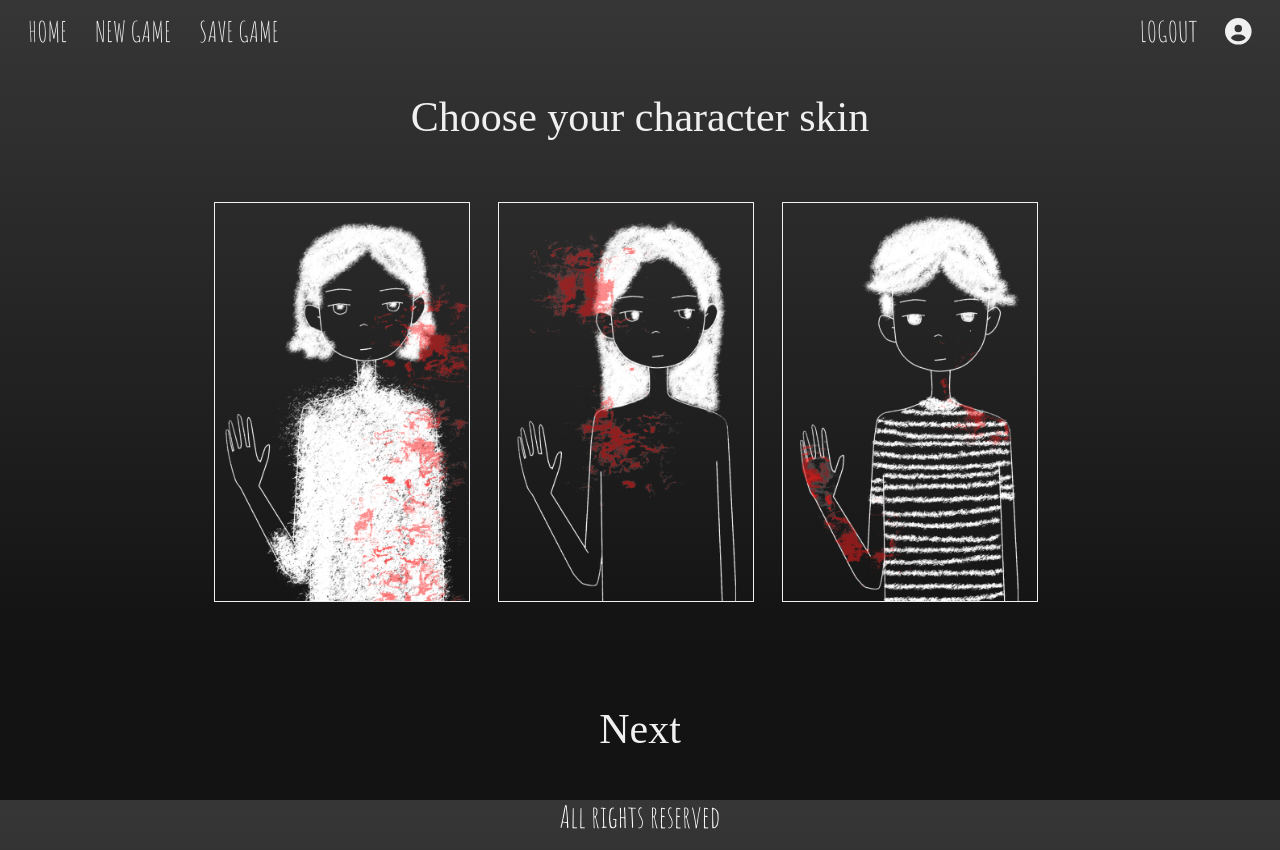
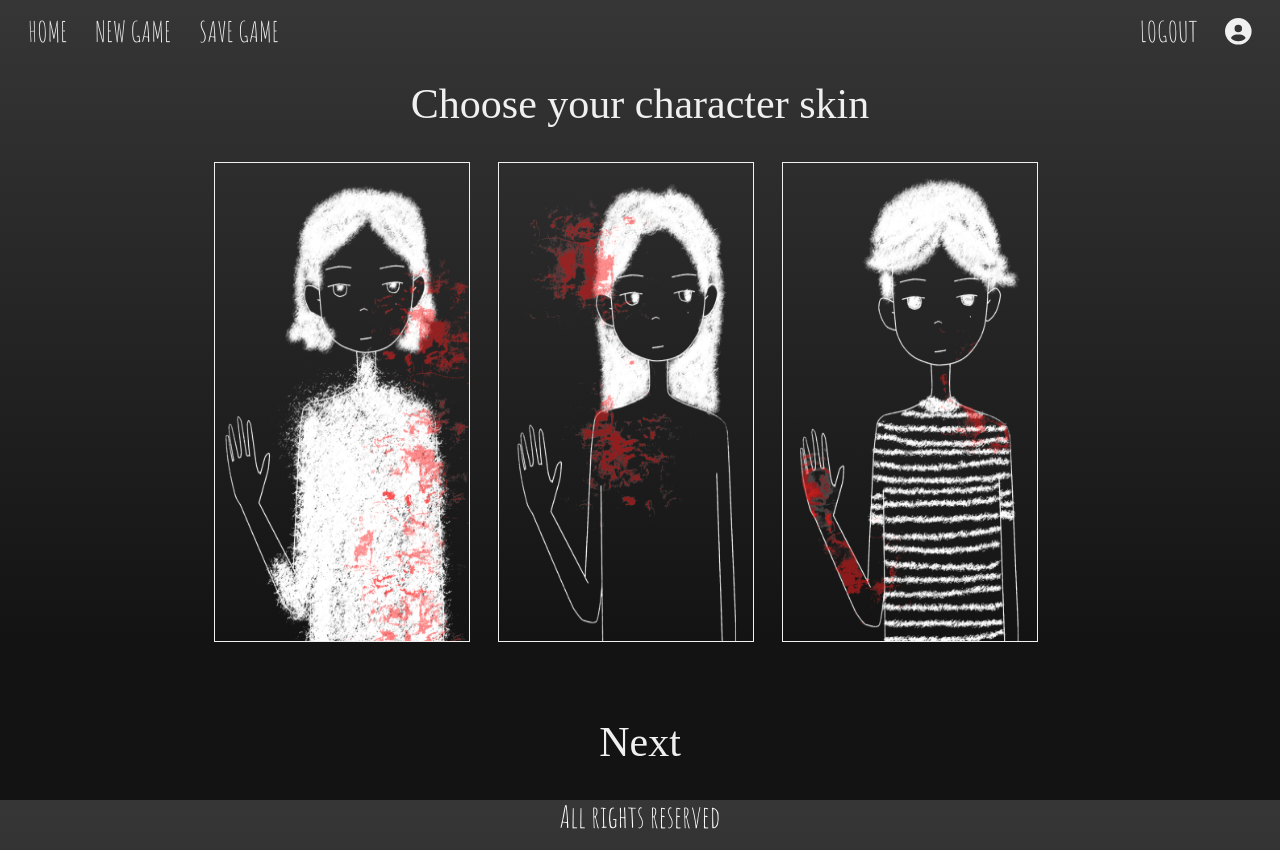
Before and after one commit to KateClysm/MidnightMysteriesFront, a React (Vite) app in the folder frontend/: page /newgame/choose-character in a window 1280 px wide. Built offline with nearby package versions, Linux system fonts and the light colour scheme; the HTML template or start-up script is replaced by a standard one; a web font is replaced by a local one.

Commit message:
fix animation issue

```diff
--- a/frontend/src/pages/new-game/NewGame.tsx
+++ b/frontend/src/pages/new-game/NewGame.tsx
@@ -9,7 +9,7 @@ const NewGame: React.FC = () => {
     return (
         <>
         <div className={`container-main`}>
-            <h1 className='title'>Midnight Mysteries</h1>
+            <h1 className='title'>MIDNIGHT MYSTERIES</h1>
            <div className='art'></div>
            <NavLink className='newgame-button' to='/newgame/synopsis'>Start</NavLink>
         </div>
--- a/frontend/src/pages/new-game/Synopsis.tsx
+++ b/frontend/src/pages/new-game/Synopsis.tsx
@@ -6,7 +6,7 @@ const Synopsis: React.FC = () => {
 
     return (
         <div className='container-synopsis'>
-            <h1 className='title'>Midnight Mysteries</h1>
+            <h1 className='title'>MIDNIGHT MYSTERIES</h1>
             <div className='synopsis'>
                 <p>In the peaceful town of Shadowvale, where most people know each other, a sinister rumor about a murdererhas begun to spread
                 around when people started to dissappear and corpses started to be found.</p>
--- a/frontend/src/pages/new-game/newgame.scss
+++ b/frontend/src/pages/new-game/newgame.scss
@@ -24,7 +24,7 @@
 
     .art {
         background-image: url(../../assets/provitional-ilustration.png);
-        height: 80vh;
+        height: 90vh;
         width: 60vw;
         background-size: cover;
         background-position: top;
@@ -137,7 +137,7 @@
 
     .character {
         width: 20vw;
-        height: 50vh;
+        height: 60vh;
         border: 1px solid var(--white-color);
         cursor: pointer;
         margin-right: 2em;
@@ -147,14 +147,15 @@
             margin-bottom: 1em;
             width: 70vw;
             height: 50vh;
+            transform: none;
             &:hover {
-                animation: none;
+                pointer-events: none;
             }
         }
 
         &:hover {
             border: 1px solid var(--blood-color);
-            animation: upanddown linear 2s, 2s alternate;
+            animation: upanddown 1s alternate 2;
         }
 
 
@@ -242,7 +243,7 @@
             text-align: center;
             font-size: 2em;
             &:hover {
-                animation: 10s upanddown ease-in-out alternate;
+                animation: 10s upanddown alternate 4;
             }
         }
 
```
